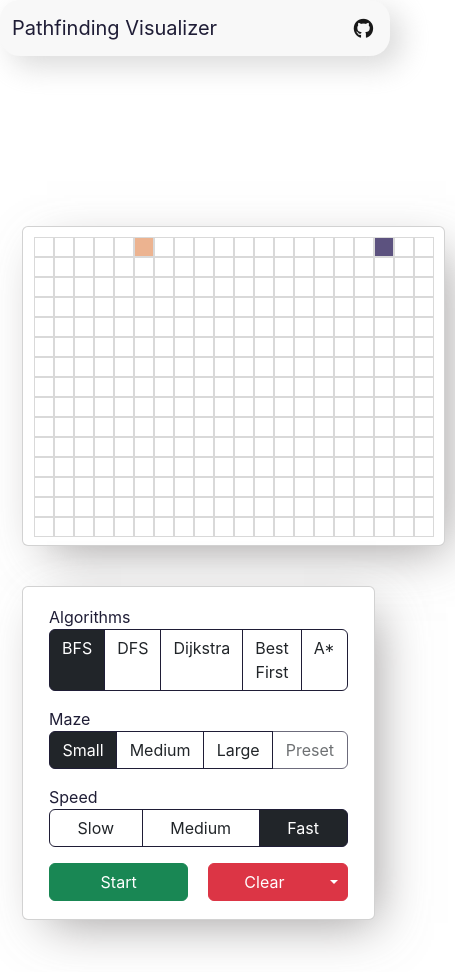
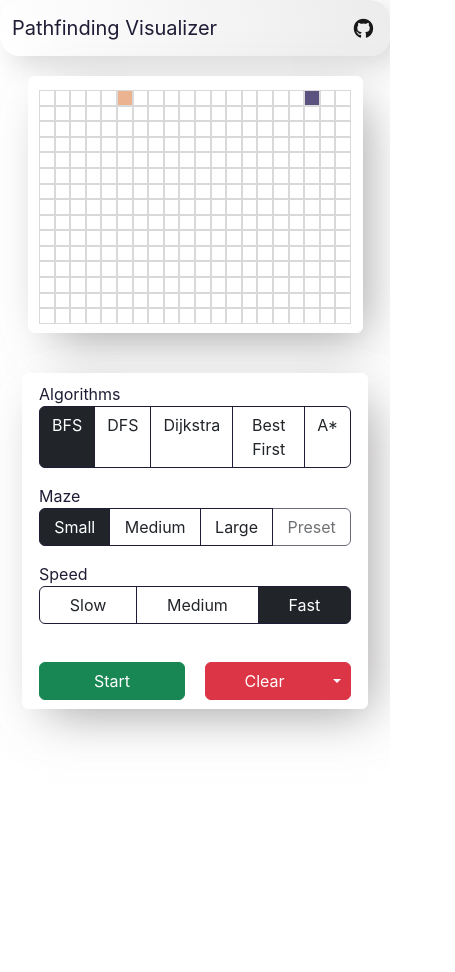
Before and after one commit to chrisliang12/pathfinding-visualizer-react, a React (Create React App) app: page / in a window 390 px wide. Shown: the whole page, 455 px wide, since content can reach past the window. After the commit the page ends 844 px from the top, so only its background shows below. Built offline with nearby package versions, Linux system fonts and the light colour scheme.

Commit message:
fix display bugs when using phone

```diff
--- a/src/Visualizer/App.jsx
+++ b/src/Visualizer/App.jsx
@@ -12,13 +12,6 @@ import {
   getShortestPathBestFirst,
 } from "../PathFindingAlgo/bestfirst";
 
-// const numCols = Math.floor(window.innerWidth / 45);
-// const numRows = Math.floor((numCols * 3) / 4);
-// const startRow = Math.floor(Math.random() * numRows);
-// const startCol = Math.floor((Math.random() * numCols) / 4);
-// const endRow = Math.floor(Math.random() * numRows);
-// const endCol = Math.floor((Math.random() * numCols) / 2 + numCols / 2);
-
 function App() {
   /*
    * App States
@@ -26,7 +19,7 @@ function App() {
   const [state, setState] = useState({
     grid: [],
     gridWidth: 20 * 20 + 23,
-    gridHeight: 20 * 15 + 20,
+    gridHeight: 20 * 15 + 23,
     startNode: [],
     endNode: [],
     mazeSize: "sm",
@@ -43,6 +36,9 @@ function App() {
   useEffect(() => {
     function handleResize() {
       let nodeWidth;
+      if (state.mazeSize === "sm") {
+        nodeWidth = Math.min(window.innerWidth / 25, 20);
+      }
       if (state.mazeSize === "md") {
         nodeWidth = Math.min(window.innerWidth / 50, 20);
       }
@@ -52,8 +48,8 @@ function App() {
       setState((prev) => ({
         ...prev,
         nodeWidth: nodeWidth,
-        gridWidth: nodeWidth * prev.grid[0].length + 23,
-        gridHeight: nodeWidth * prev.grid.length + 20,
+        gridWidth: (nodeWidth) * prev.grid[0].length + 23,
+        gridHeight: (nodeWidth) * prev.grid.length + 23,
       }));
     }
     window.addEventListener("resize", handleResize);
@@ -70,6 +66,7 @@ function App() {
     if (state.mazeSize === "sm") {
       numRows = 15;
       numCols = 20;
+      nodeWidth = Math.min(window.innerWidth / 25, 20);
     }
 
     if (state.mazeSize === "md") {
@@ -121,7 +118,7 @@ function App() {
       grid: initialGrid,
       startNode: [startRow, startCol],
       endNode: [endRow, endCol],
-      gridHeight: nodeWidth * numRows + 20,
+      gridHeight: nodeWidth * numRows + 23,
       gridWidth: nodeWidth * numCols + 23,
       nodeWidth: nodeWidth,
     }));
@@ -483,7 +480,7 @@ function App() {
         className="container-fluid page"
         style={{
           marginTop: `${
-            state.mazeSize === "sm" ? 150 : state.mazeSize === "md" ? 50 : 0
+            window.innerWidth < 800 ? 0 : state.mazeSize === "sm" ? 150 : state.mazeSize === "md" ? 50 : 0
           }px`,
         }}
       >
@@ -495,12 +492,13 @@ function App() {
               height: `${state.gridHeight}px`,
             }}
           >
+            <div className="board-container">
             {state.grid.map((row, rowId) => {
               return (
                 <div
                   key={rowId}
                   className="board-row"
-                  style={{ height: `${state.nodeWidth}px` }}
+                  style={{ height: `${state.nodeWidth}px`, width: `${state.nodeWidth * row.length}px` }}
                 >
                   {row.map((node, nodeId) => {
                     return (
@@ -528,6 +526,7 @@ function App() {
                 </div>
               );
             })}
+            </div>
           </div>
         </div>
 
--- a/src/Visualizer/Interface.jsx
+++ b/src/Visualizer/Interface.jsx
@@ -202,7 +202,7 @@ export default function Interface(props) {
           </div>
         </li>
 
-        <li className="list-group-item">
+        <li className="list-group-item start-row">
           <div className="row">
             <div className="col-6 btn-col-start">
               <div className="d-grid gap-2">
--- a/src/Visualizer/styles/App.css
+++ b/src/Visualizer/styles/App.css
@@ -5,30 +5,30 @@
 
 .page {
   display: block;
-  padding-bottom: 2rem;
 }
 
 .card {
   display: flex;
-  padding: 10px;
+  padding: auto;
+  margin: auto;
   box-shadow: 13px 15px 48px -12px rgba(120, 116, 116, 0.7);
   -webkit-box-shadow: 13px 15px 48px -12px rgba(120, 116, 116, 0.7);
   -moz-box-shadow: 13px 15px 48px -12px rgba(120, 116, 116, 0.7);
+  border-color: rgb(255, 255, 255);
 }
 
 .board, .interface {
   display: inline-block;
   margin: 20px 10px;
   vertical-align: top;
+  text-align: center;
 }
 
+.board-container {
+  margin: auto;
+}
 
 .board-row {
-  padding: 0;
+  display: block;
+  margin: auto;
 }
-
-.footer-container {
-  display: block;
-  padding: 20px;
-  width: 100%;
-}
--- a/src/Visualizer/styles/Header.css
+++ b/src/Visualizer/styles/Header.css
@@ -4,6 +4,11 @@
     -moz-box-shadow: 11px 10px 29px 0px rgba(179,179,179,0.49);
     border-radius: 20px;
     background-color: #f8f8f8;
+    border-color: rgb(233, 233, 233);
+    background: #ffffff;
+background: linear-gradient(17deg,#ffffff 0%, #ececec 100%);
+background: -webkit-linear-gradient(17deg,#ffffff 0%, #ececec 100%);
+background: -moz-linear-gradient(17deg,#ffffff 0%, #ececec 100%);
 }
 
 .github-icon {
--- a/src/Visualizer/styles/Interface.css
+++ b/src/Visualizer/styles/Interface.css
@@ -4,7 +4,7 @@ li.list-group-item {
 }
 
 .interface-card {
-  min-height: 320px;
+  min-height: 323px;
 }
 
 p {
@@ -35,3 +35,7 @@ p {
 .btn-outline-dark {
   border-color: #1F1D36 !important;
 }
+
+.start-row {
+  margin-top: 22px;
+}
```
